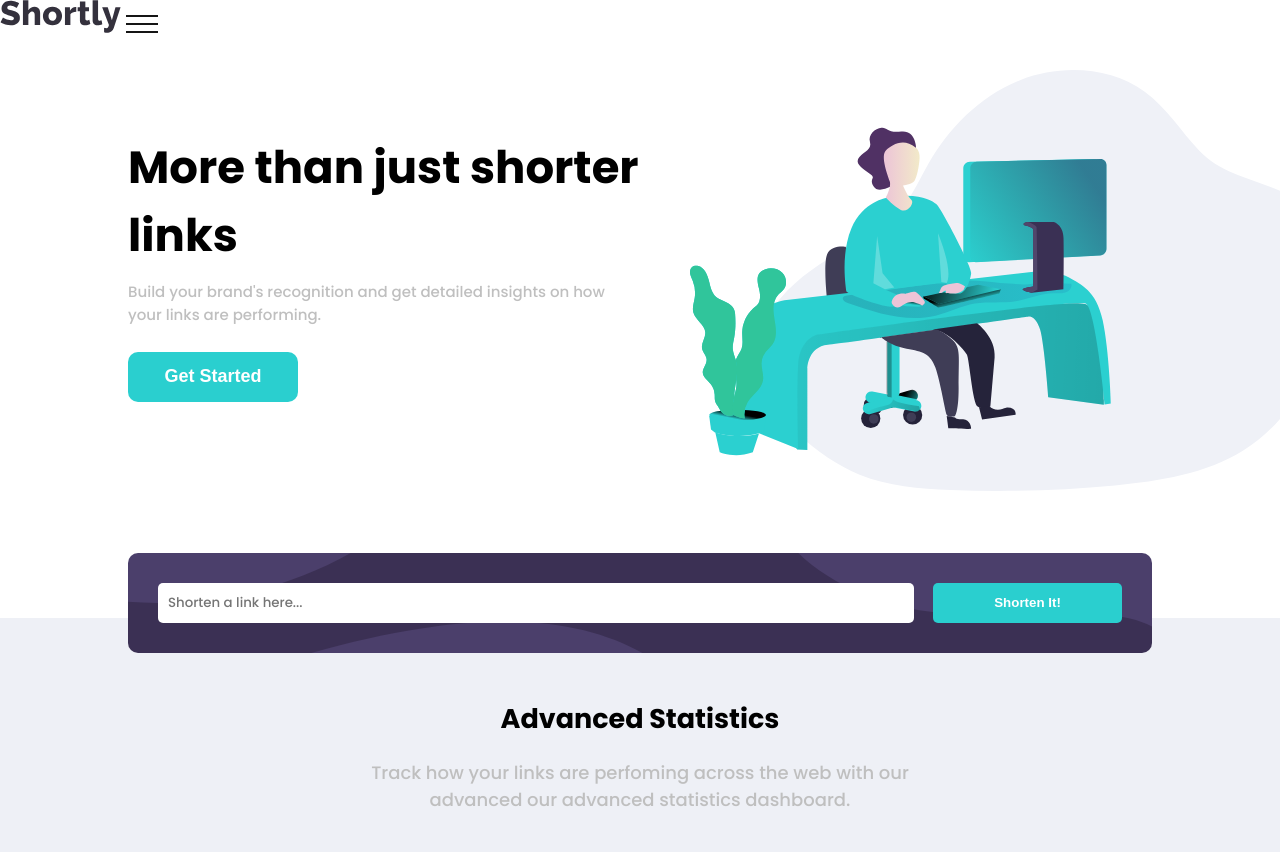
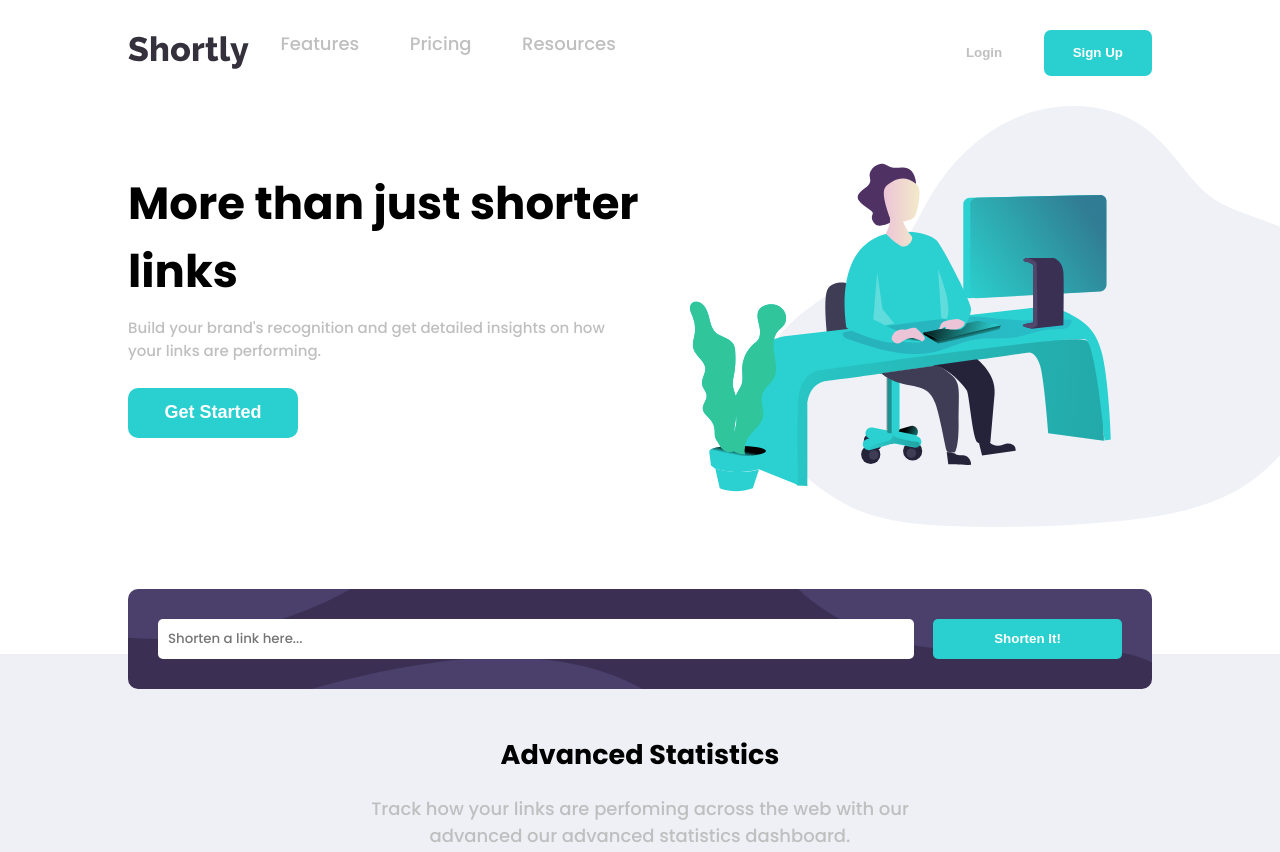
Before and after one commit to Kevin-MartinezP/Acortamiento-de-url-con-api, a plain HTML site: page index.html in a window 1280 px wide. Shown: the top 852 px of the page. Drawn offline with Linux system fonts and the light colour scheme.

Commit message:
Etiquetas para nuevo menú

```diff
--- a/index.html
+++ b/index.html
@@ -8,11 +8,23 @@
   <link rel="stylesheet" href="/assets/css/estilos.css">
 </head>
 <body>
-  <header>
+  <nav class="menu-navegacion-principal">
     <img src="/images/logo.svg" alt="">
-
+    <div class="menu-navegacion-desktop-contenedor inactive">
+      <div class="contenedor-menu-desktop">
+        <ul class="lista-menu-desktop">
+          <li><a href="">Features</a></li>
+          <li><a href="">Pricing</a></li>
+          <li><a href="">Resources</a></li>
+        </ul>
+      </div>
+      <div class="menu-botones-desktop">
+        <button class="boton-acceso-desktop">Login</button>
+        <button class="boton-inscribirse-desktop">Sign Up</button>
+      </div>
+    </div>
     <img class="menu-movil-boton" src="/images/icon-menu.svg" alt="botón de menú movíl">
-  </header>
+  </nav>
 
   <nav class="menu-movil-contenedor inactive">
     <ul class="lista-menu-movil">
@@ -26,10 +38,11 @@
     </div>
   </nav>
 
-  <section class="shorter-container">
+  <header class="shorter-container">
     <div class="shorter-informacion-container">
       <div class="shorter-informacion_ilustracion">
         <img class="shorter-ilustracion" src="/images/illustration-working.svg" alt="ilustración de la seccion para acortar urls">
+
       </div>
       <div class="shorter-informacion_texto">
         <h1>More than just shorter links</h1>
@@ -38,7 +51,8 @@
       </div>
     </div>
 
-  </section>
+  </header>
+
   <section class="contenedor-estadisticas">
 
     <form class="shorter-contenedor-link">
@@ -90,7 +104,7 @@
     </div>
     <nav class="footer-navegacion">
       <div class="footer-logo"><img src="/images/logo-blanco.svg" alt=""></div>
-      <div>
+      <div class="footer-listas">
         <ul class="lista-caracteristicas">
           <li class="item-primario">Features</li>
           <li><a href="#">Link Shortening</a></li>
```
